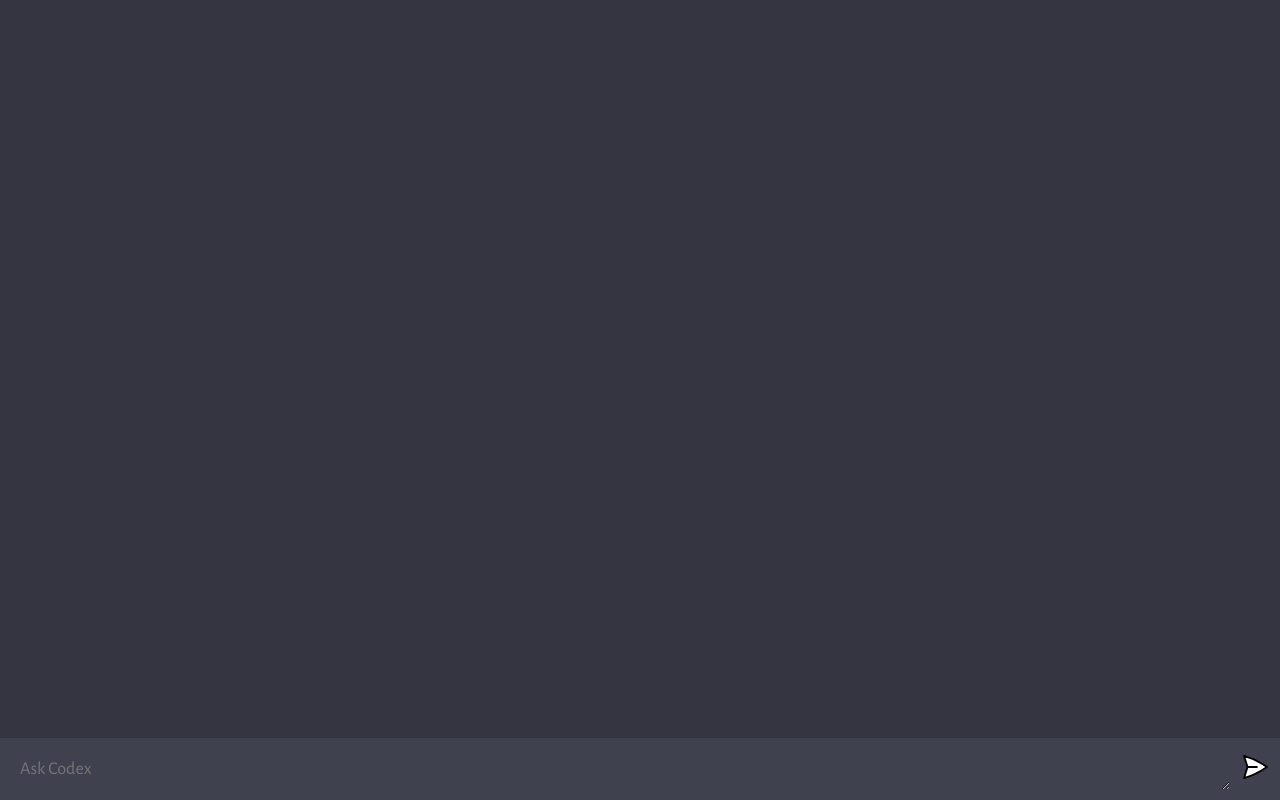
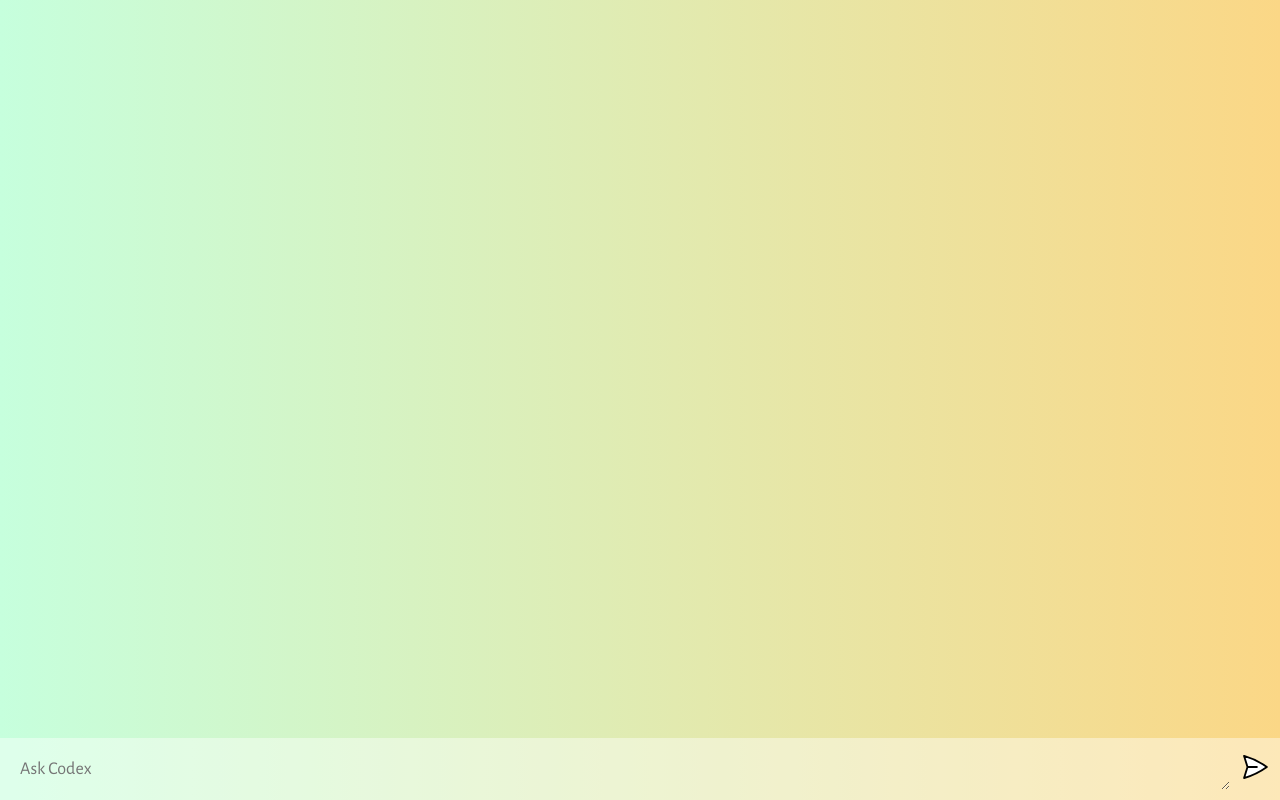
Before and after one commit to nidhiparab/chatgpt, a website built with Vite: page client/index.html in a window 1280 px wide. Built offline with nearby package versions, Linux system fonts and the light colour scheme.

Commit message:
css changes

```diff
--- a/client/style.css
+++ b/client/style.css
@@ -8,13 +8,14 @@
 }
 
 body {
-  background: #343541;
+  /* background-image: linear-gradient(to right, #c6ffdd, #fbd786, #f7797d); */
 }
 
 #app {
   width: 100vw;
   height: 100vh;
-  background: #343541;
+  background-image: linear-gradient(to right, #c6ffdd, #fbd786);
+  color: black;
 
   display: flex;
   flex-direction: column;
@@ -50,7 +51,7 @@ body {
 }
 
 .ai {
-  background: #40414F;
+  background: rgba(255, 255, 255, 0.411);
 }
 
 .chat {
@@ -77,7 +78,7 @@ body {
 }
 
 .ai .profile {
-  background: #10a37f;
+  background: #ee4758;
 }
 
 .profile img {
@@ -89,18 +90,11 @@ body {
 .message {
   flex: 1;
 
-  color: #dcdcdc;
+  color: black ;
   font-size: 20px;
 
   max-width: 100%;
   overflow-x: scroll;
-
-  /*
-   * white space refers to any spaces, tabs, or newline characters that are used to format the CSS code
-   * specifies how white space within an element should be handled. It is similar to the "pre" value, which tells the browser to treat all white space as significant and to preserve it exactly as it appears in the source code.
-   * The pre-wrap value allows the browser to wrap long lines of text onto multiple lines if necessary.
-   * The default value for the white-space property in CSS is "normal". This tells the browser to collapse multiple white space characters into a single space, and to wrap text onto multiple lines as needed to fit within its container.
-  */
   white-space: pre-wrap;
 
   -ms-overflow-style: none;
@@ -117,8 +111,8 @@ form {
   max-width: 1280px;
   margin: 0 auto;
   padding: 10px;
-  background: #40414F;
-
+  background: rgba(255, 255, 255, 0.411);
+  color: black;
   display: flex;
   flex-direction: row;
   gap: 10px;
@@ -127,7 +121,7 @@ form {
 textarea {
   width: 100%;
 
-  color: #fff;
+  color: black;
   font-size: 18px;
 
   padding: 10px;
```
